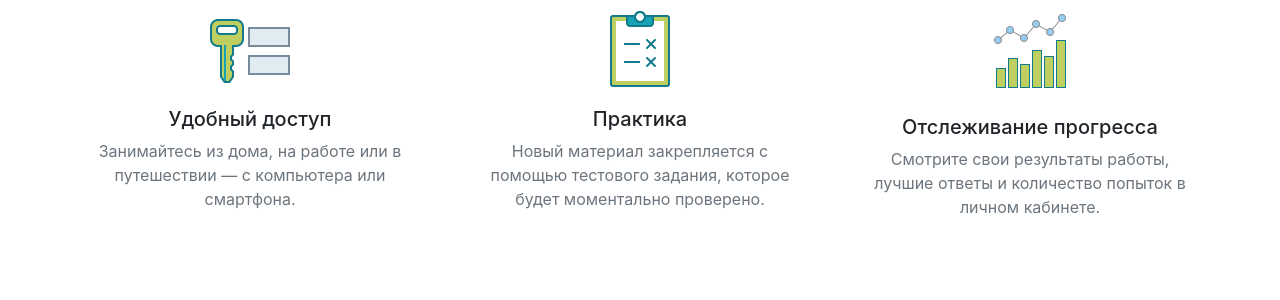
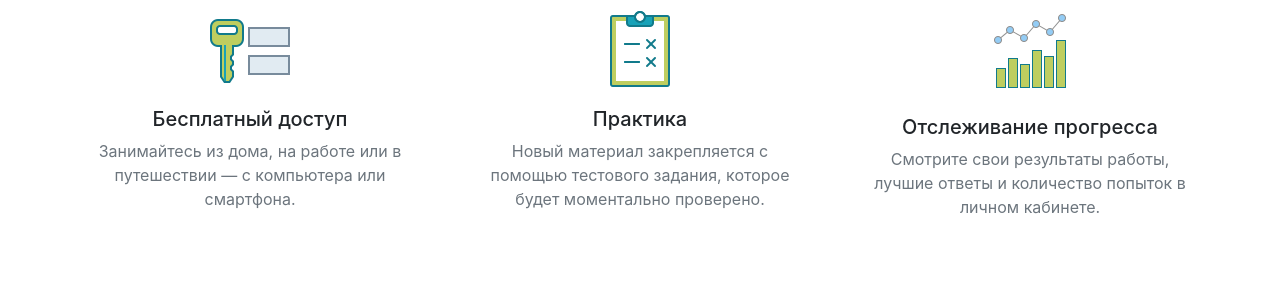
Before and after one commit to AinuAnna/mathmodel-php, a PHP site: page /src/main.php in a window 1280 px wide. Shown: the part 1051-1351 px from the top of the page. Run offline with PHP 8.4, Linux system fonts and the light colour scheme; tables that the repository leaves empty or names only in its code hold one stand-in row (values such as "Sample post"); grey boxes marked "Sample" are stand-in pictures; data that the repository does not hold is empty.

Commit message:
fix: text

```diff
--- a/src/main.php
+++ b/src/main.php
@@ -88,7 +88,7 @@ $role = $row4['rus'];
               <div class="icon-rounded bg-primary-light mb-3">
               <img src = "../assets/access.png" >
               </div>
-              <h3 class="h5">Удобный доступ</h3>
+              <h3 class="h5">Бесплатный доступ</h3>
               <p class="text-muted">Занимайтесь из дома, на работе или в путешествии — с компьютера или смартфона.</p>
             </div>
           </div>
```
